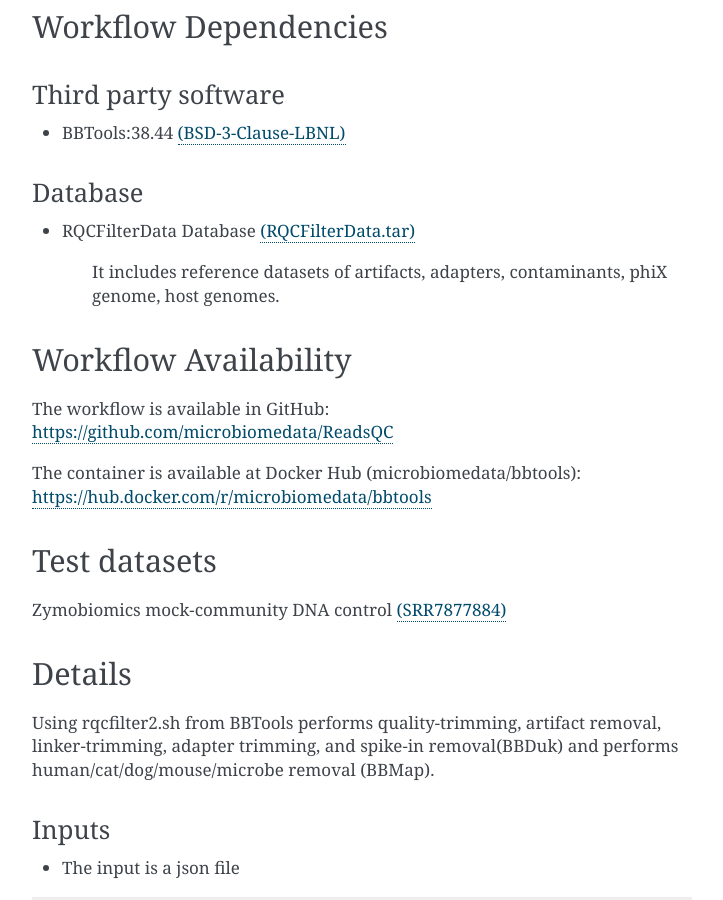
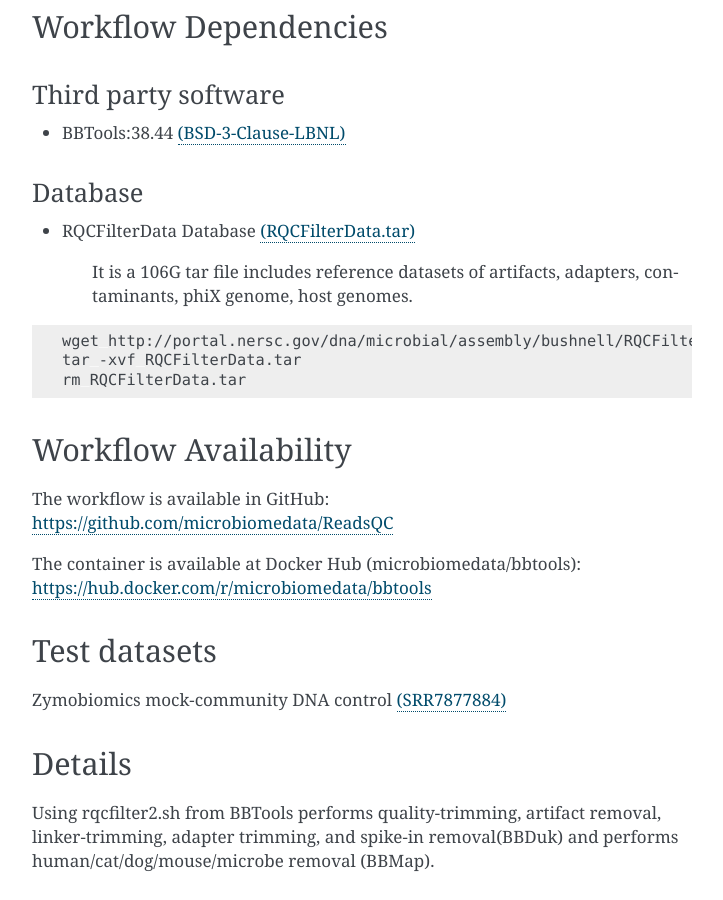
Before and after one commit to microbiomedata/ReadsQC, a Sphinx documentation site: the page built from docs/index.rst, in a window 1280 px wide and 900 px high, scrolled down 635 px. Shown: the whole window, without its empty margins (388-1111 px from the left). Built offline with Sphinx 7.4.7, drawn with Linux system fonts in a browser that asks for light colours.

```diff
--- a/docs/index.rst
+++ b/docs/index.rst
@@ -27,7 +27,13 @@ Database
 
 - RQCFilterData Database `(RQCFilterData.tar) <http://portal.nersc.gov/dna/microbial/assembly/bushnell/RQCFilterData.tar>`_
 
-    It includes reference datasets of artifacts, adapters, contaminants, phiX genome, host genomes.
+    It is a 106G tar file includes reference datasets of artifacts, adapters, contaminants, phiX genome, host genomes.
+
+.. code-block:: bash
+
+	wget http://portal.nersc.gov/dna/microbial/assembly/bushnell/RQCFilterData.tar
+	tar -xvf RQCFilterData.tar
+	rm RQCFilterData.tar
 
 Workflow Availability
 ---------------------
```
Also changed, not shown: README.md (+1 -1 lines).
